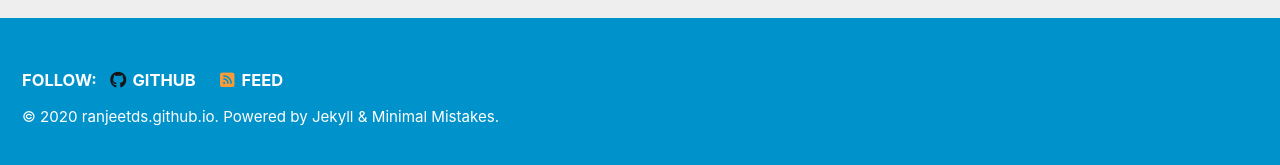
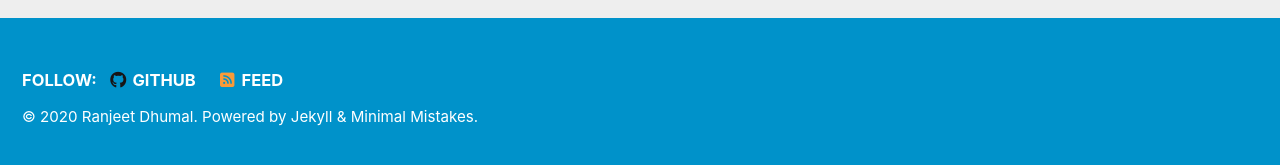
Before and after one commit to ranjeetds/ranjeetds.github.io, a Jekyll site: the page built from index.html, in a window 1280 px wide and 900 px high, scrolled down 222 px. Shown: the part 727-892 px from the top of the window. Built offline with Jekyll 4.4.1, drawn with Linux system fonts in a browser that asks for light colours; cached includes are drawn as plain includes; nearby versions of some CDN libraries; the list of posts is cut into pages by our own code; some of the changed text lies outside the part shown.

Commit message:
Update _config.yml

```diff
--- a/_config.yml
+++ b/_config.yml
@@ -14,10 +14,10 @@ minimal_mistakes_skin    : "air" # "air", "aqua", "contrast", "dark", "dirt", "n
 
 # Site Settings
 locale                   : "en-US"
-#title                    : "Ranjeet Dhumal"
+title                    : "Ranjeet Dhumal"
 title_separator          : "-"
 subtitle                 : # site tagline that appears below site title in masthead
-#name                     : "Ranjeet Dhumal"
+name                     : "Ranjeet Dhumal"
 description              : "Portfolio website"
 url                      : # the base hostname & protocol for your site e.g. "https://mmistakes.github.io"
 baseurl                  : # the subpath of your site, e.g. "/blog"
```
